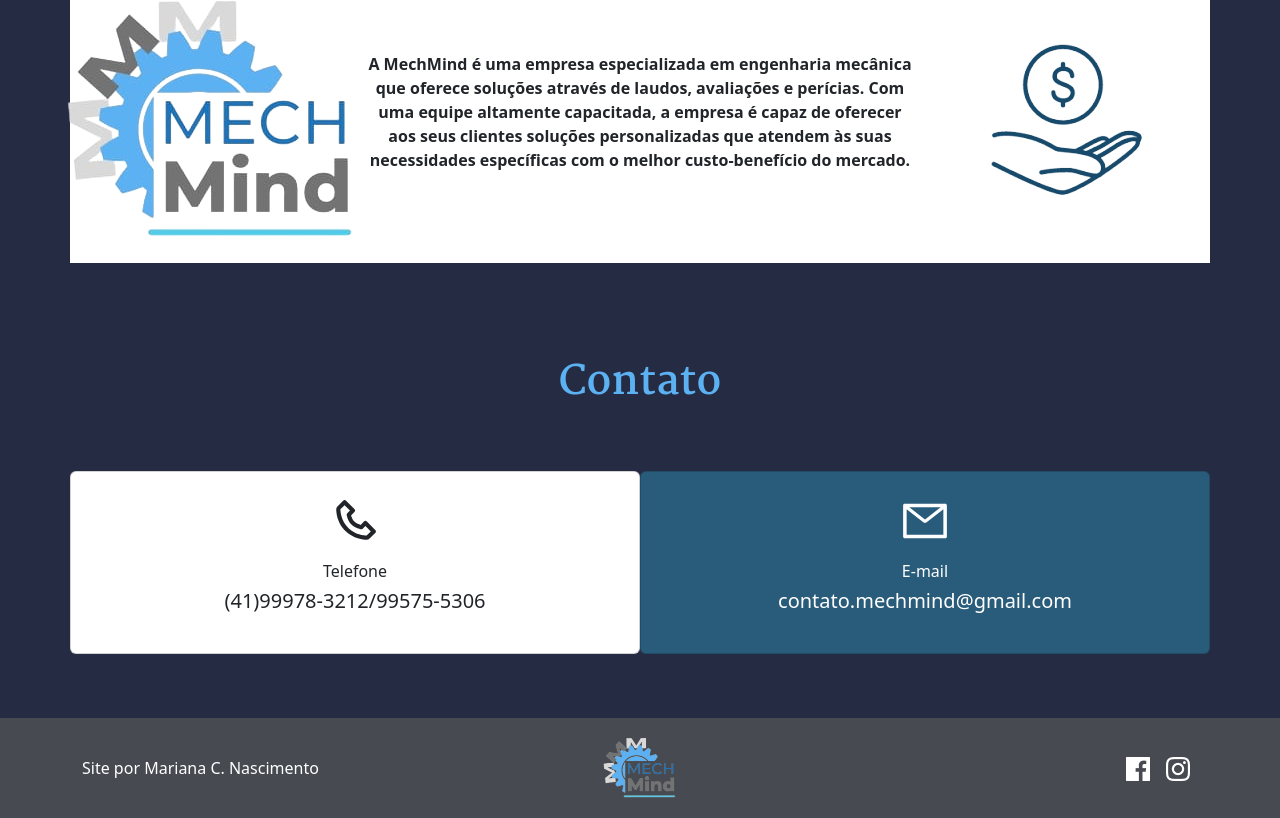
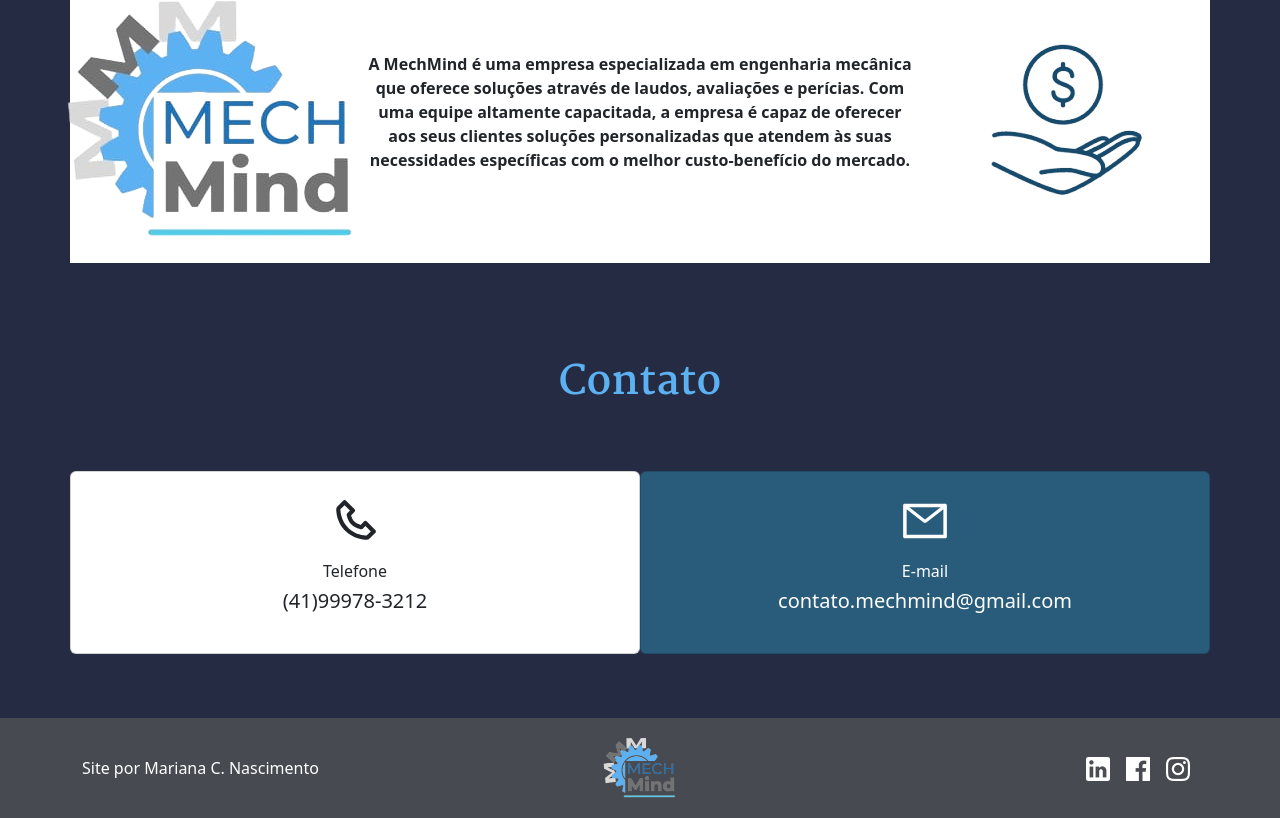
Before and after one commit to mari-cnas/react-mechmind, a React (Create React App) app: page / in a window 1280 px wide. Shown: the part 2520-3338 px from the top of the page. Built offline with nearby package versions, Linux system fonts and the light colour scheme; a web font is replaced by a local one.

Commit message:
feat: linkedin icon

```diff
--- a/src/components/Main/GetInTouch/index.jsx
+++ b/src/components/Main/GetInTouch/index.jsx
@@ -13,7 +13,7 @@ const GetInTouch = () => (
         <div className=" row h-75 row-cols-md-2 row-cols-sm-1">
             <CardContact className="col"
             title="Telefone"
-            description="(41)99978-3212/99575-5306"
+            description="(41)99978-3212"
             icon={<BiPhone size={50}/>}
 
             />
--- a/src/components/Networking/index.jsx
+++ b/src/components/Networking/index.jsx
@@ -1,11 +1,13 @@
 import { NetworkingContainer } from './style';
 import face from '../../assets/face.png';
 import insta from '../../assets/insta.png';
+import linkedin from '../../assets/linkedin.png';
 
 const Networking = () =>  (
     <NetworkingContainer className="d-flex list-unstyled">
-        <li className="mx-2 "><a href="https://www.facebook.com" target="_blank" rel="noreferrer" ><img src={face} alt="face" className="col"/></a></li>
-        <li className="mx-2"><a href="https://www.instagram.com/mechmindeng" target="_blank" rel="noreferrer"><img src={insta} alt="insta" className="col"/></a></li>
+        <li className="mx-2 "><a href="https://www.linkedin.com/company/mechmind/" target="_blank" rel="noreferrer" ><img src={linkedin} alt="Linkedin" className="col"/></a></li>
+        <li className="mx-2 "><a href="https://www.facebook.com" target="_blank" rel="noreferrer" ><img src={face} alt="Facebook" className="col"/></a></li>
+        <li className="mx-2"><a href="https://www.instagram.com/mechmindeng" target="_blank" rel="noreferrer"><img src={insta} alt="Instagram" className="col"/></a></li>
     </NetworkingContainer>
     );
 
```
Also changed, not shown: src/assets/linkedin.png (added).
